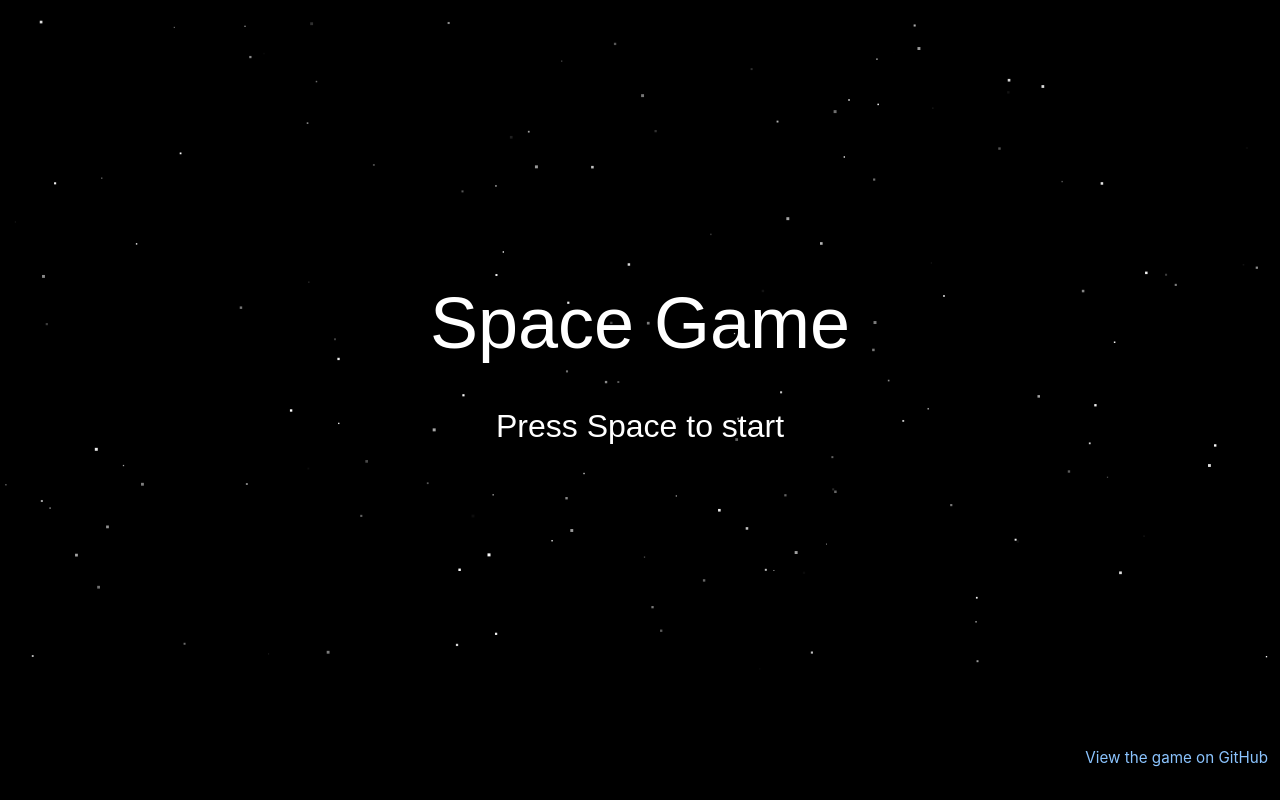
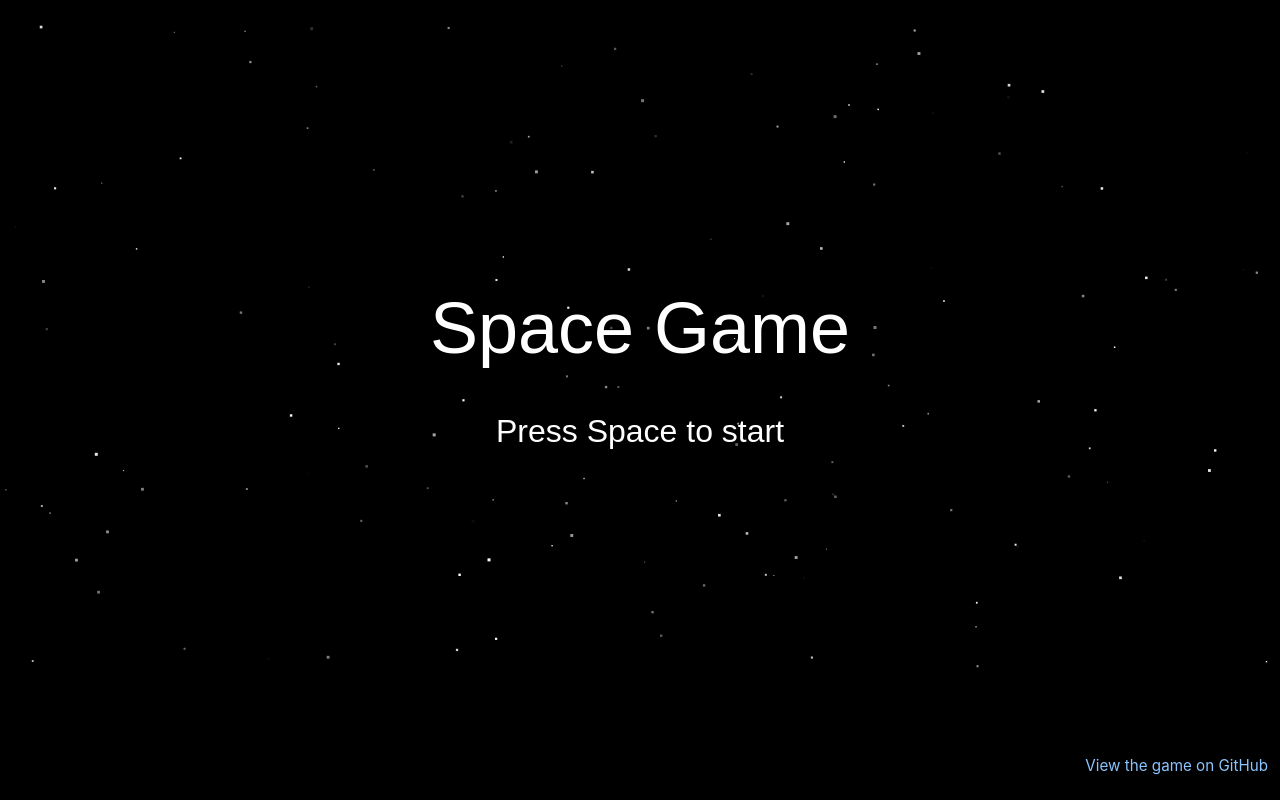
Before and after one commit to lucaswall/simple-game, a website built with Vite: page index.html in a window 1280 px wide. Built offline with nearby package versions, Linux system fonts and the light colour scheme.

Commit message:
Refine README and place repo link below canvas

```diff
--- a/index.html
+++ b/index.html
@@ -14,6 +14,7 @@
     <div id="app">
       <div class="game-shell">
         <canvas id="gameCanvas"></canvas>
+        <div class="repo-link-wrapper">
           <a
             class="repo-link"
             href="https://github.com/lucaswall/simple-game"
@@ -22,6 +23,7 @@
           >
             View the game on GitHub
           </a>
+        </div>
       </div>
       <div id="orientation-message" class="orientation-message">
         <div class="orientation-content">
--- a/src/style.css
+++ b/src/style.css
@@ -88,8 +88,6 @@ html {
   flex-direction: column;
   align-items: center;
   gap: 0.5rem;
-  position: relative;
-  padding-bottom: 2.75rem;
 }
 
 canvas {
@@ -102,13 +100,19 @@ canvas {
 }
 
 .repo-link {
-  position: absolute;
-  bottom: 0.75rem;
-  right: 0.75rem;
   font-size: 0.95rem;
   color: #8bc4ff;
   text-decoration: none;
   text-shadow: 0 0 6px rgba(0, 0, 0, 0.6);
+}
+
+.repo-link-wrapper {
+  width: 100%;
+  display: flex;
+  justify-content: flex-end;
+  padding-right: 0.75rem;
+  margin-top: 0.25rem;
+  box-sizing: border-box;
 }
 
 .repo-link:hover,
```
Also changed, not shown: README.md. Lines whose indentation alone changed are shown as unchanged.
